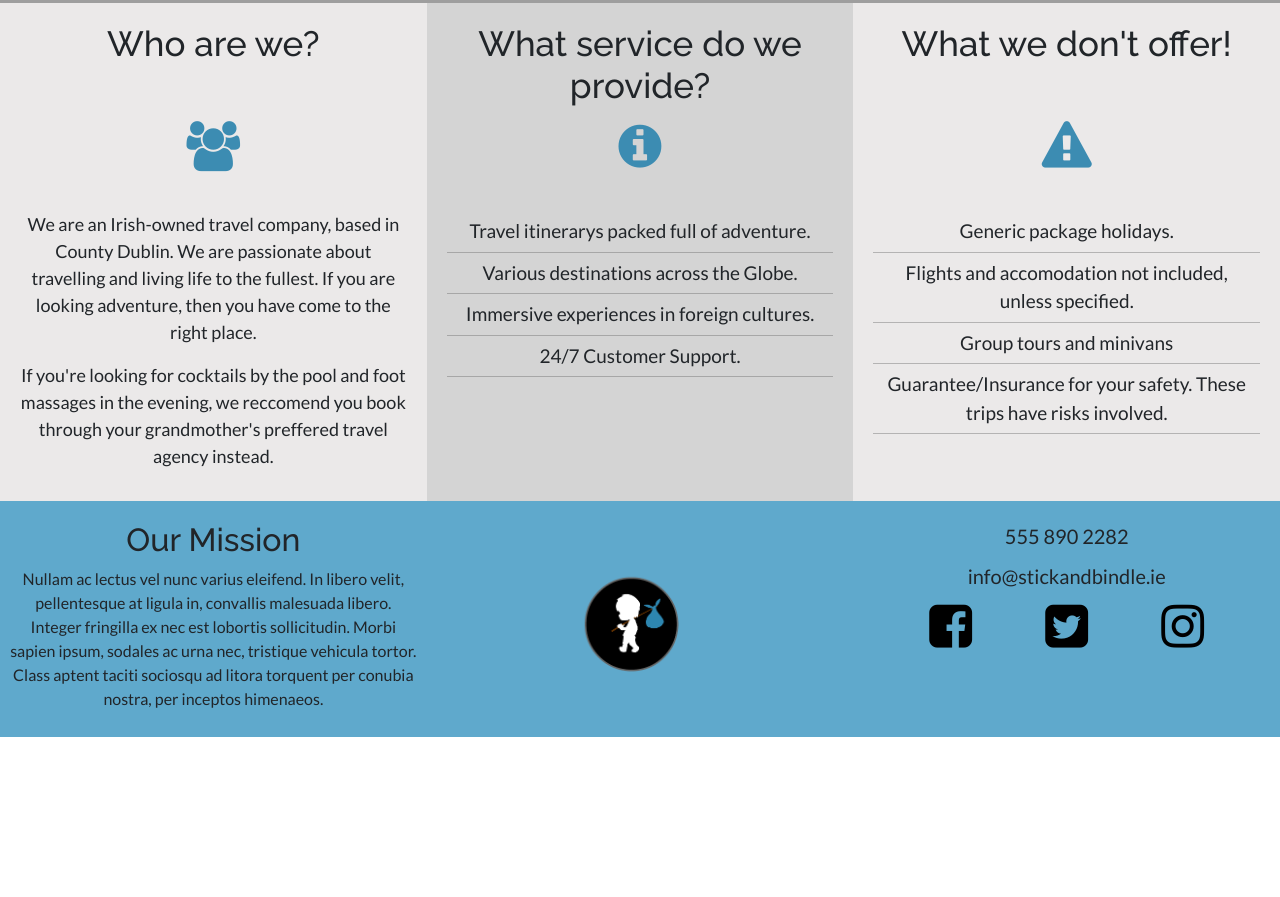
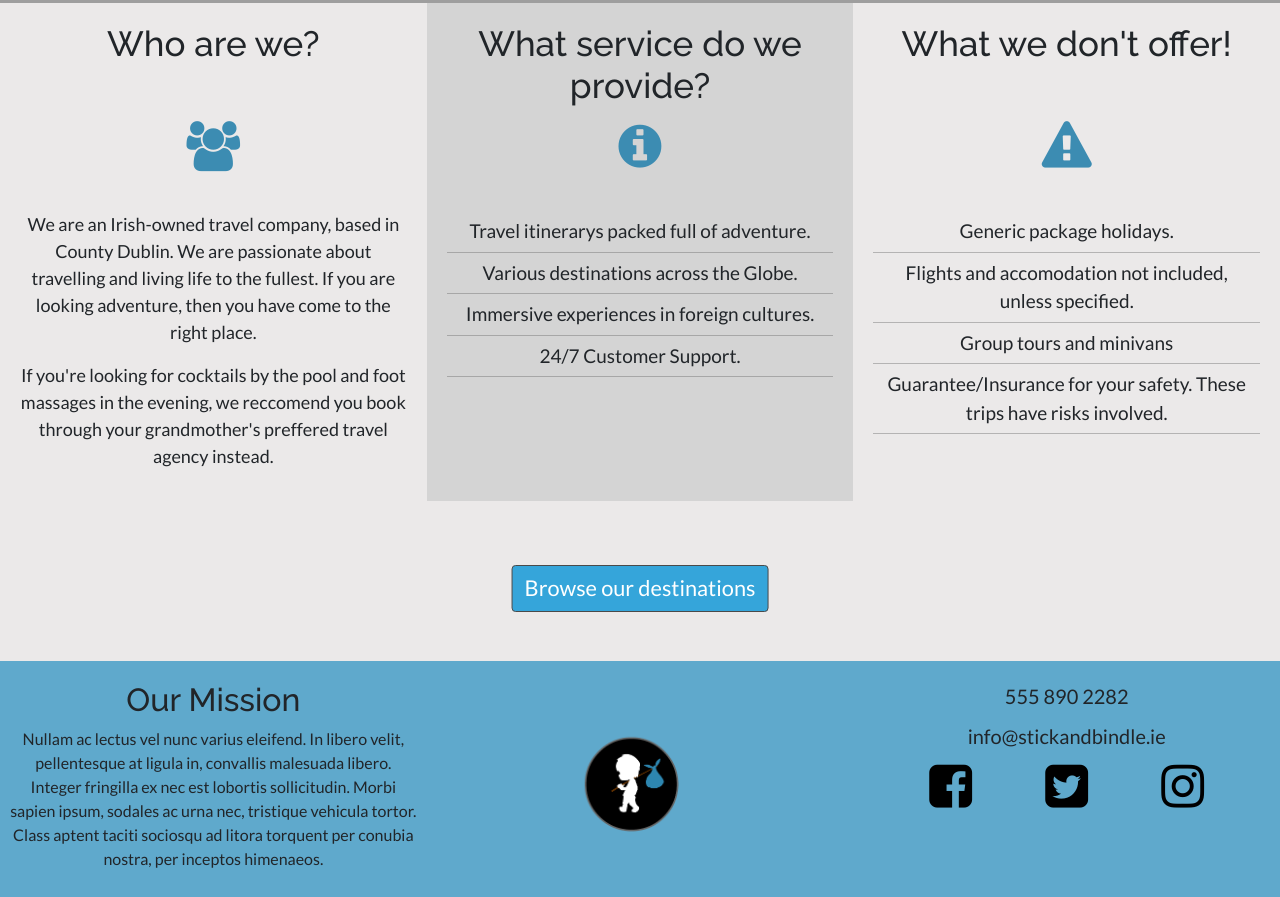
Before and after one commit to Code-Institute-Submissions/stickandbindle, a plain HTML site: page index.html in a window 1280 px wide. Shown: the part 597-1494 px from the top of the page. Before the commit the page ends 1334 px from the top, so only its background shows below. Drawn offline with nearby package versions, Linux system fonts and the light colour scheme; grey boxes are pictures that could not be loaded; a web font is replaced by a local one.

Commit message:
Added call to action button on home page to encourage users to move to the trips page. change button color back to blue to match current color theme.

```diff
--- a/assets/css/style.css
+++ b/assets/css/style.css
@@ -165,6 +165,25 @@ nav ul li a {
     color: rgb(60, 140, 178);
 }
 
+#destinations{
+    position: relative;
+    height: 20vh;
+    background-color: #ebe9e9;
+}
+
+#call-to-action{
+    position:absolute;
+    top: 40%;
+    left: 50%;
+    transform: translateX(-50%); /* Stack Overflow */
+}
+
+#home-button{
+    background-color: #35a5da;
+    border: 1.5px solid #4a4a4a;
+    font-size: 4vw;
+}
+
 /*----- trips.html Main Content -------*/
 
 #cards{
@@ -280,8 +299,8 @@ nav ul li a {
 }
 
 .down-arrow .fa, #up-arrow .fa {
-    color: #ebe9e9;
-    background-color: rgba(0, 0, 0, 0.2);
+    color: rgb(95, 169, 204);
+    background-color: rgba(255, 255, 255, 0.2);
     display: none;
     text-decoration: none;
 }
@@ -539,6 +558,10 @@ nav ul li a {
 
 #home-container h1 {
     font-size: 25px;
+}
+
+#home-button{
+    font-size: 2vw;
 }
 
 /*-trips.html*/
@@ -807,6 +830,10 @@ nav ul li:hover a{
     font-size: 35px;
 }
 
+#home-button{
+    font-size: 1.7vw;
+}
+
 /*trips.html*/
 
 #cards-heading h1, #gallery-title h1{
--- a/index.html
+++ b/index.html
@@ -89,6 +89,10 @@
         </div>
 </section>
 
+<section id="destinations">
+    <div id="call-to-action"> <a href="trips.html" class="btn btn-primary" id="home-button">Browse our destinations</a></div>
+</section>
+
 <footer>
         <div class="footer-container"> <!-- Footer-->
             <div class="footer-first-section">
```
Also changed, not shown: contact.html (+1 -1 lines), trips.html (+4 -4 lines).
